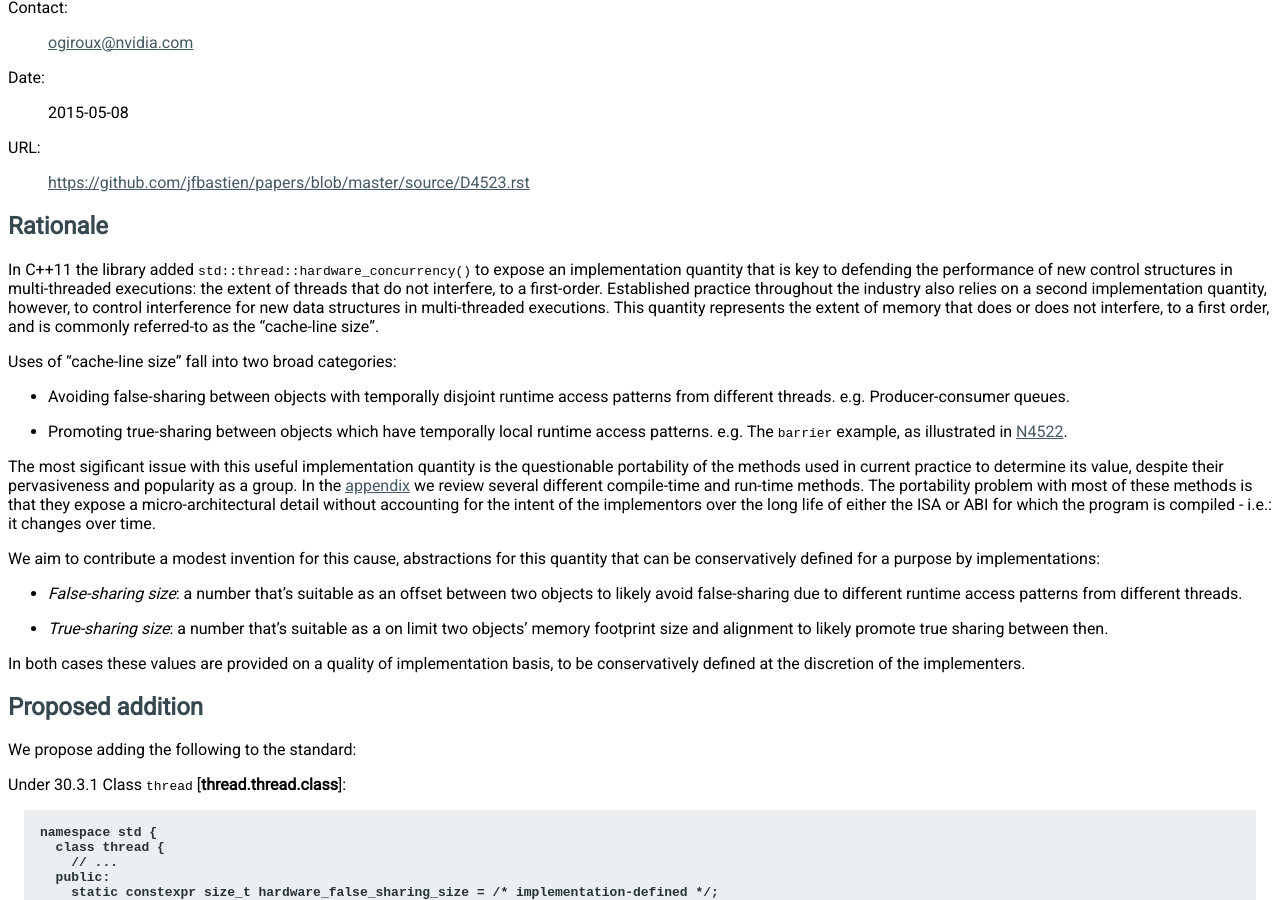
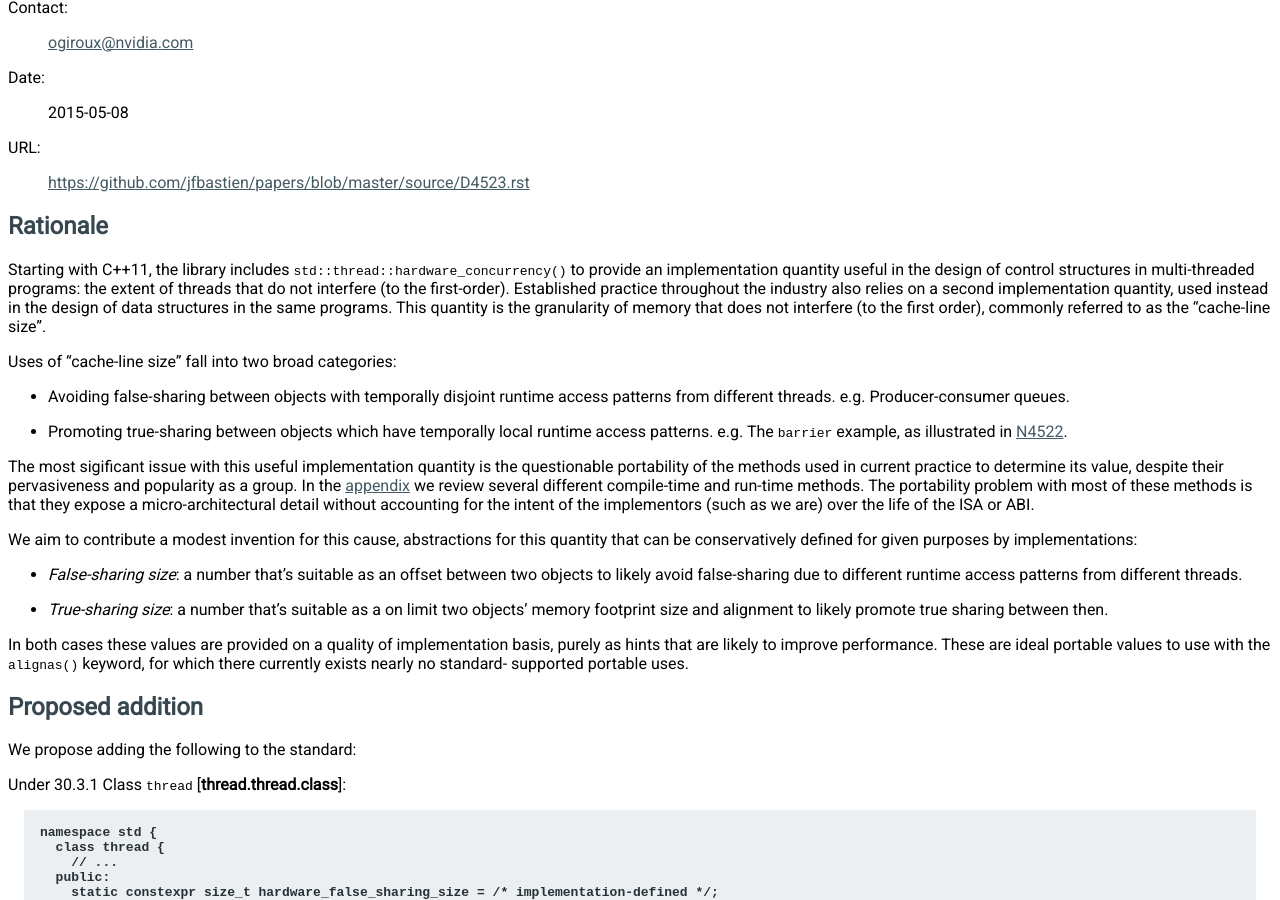
Before and after one commit to jfbastien/papers, a Sphinx documentation site: the page built from source/D4523.rst, in a window 1280 px wide and 900 px high, scrolled down 280 px. Built offline with Sphinx 7.4.7, drawn with Linux system fonts in a browser that asks for light colours.

Commit message:
More front matter

```diff
--- a/source/D4523.rst
+++ b/source/D4523.rst
@@ -15,14 +15,13 @@ D4523 ``constexpr std::thread::hardware_{true,false}_sharing_size``
 Rationale
 ---------
 
-In C++11 the library added ``std::thread::hardware_concurrency()`` to expose an
-implementation quantity that is key to defending the performance of new control
-structures in multi-threaded executions: the extent of threads that do not interfere,
-to a first-order. Established practice throughout the industry also relies on a second
-implementation quantity, however, to control interference for new data structures in
-multi-threaded executions.  This quantity represents the extent of memory that does
-or does not interfere, to a first order, and is commonly referred-to as the "cache-line
-size".
+Starting with C++11, the library includes ``std::thread::hardware_concurrency()`` to
+provide an implementation quantity useful in the design of control structures in
+multi-threaded programs: the extent of threads that do not interfere (to the first-order).
+Established practice throughout the industry also relies on a second implementation
+quantity, used instead in the design of data structures in the same programs.  This
+quantity is the granularity of memory that does not interfere (to the first order),
+commonly referred to as the "cache-line size".
 
 Uses of "cache-line size" fall into two broad categories:
 
@@ -38,11 +37,10 @@ portability of the methods used in current practice to determine its value, desp
 their pervasiveness and popularity as a group.  In the appendix_ we review several
 different compile-time and run-time methods.  The portability problem with most of
 these methods is that they expose a micro-architectural detail without accounting for
-the intent of the implementors over the long life of either the ISA or ABI for which
-the program is compiled - i.e.: it changes over time.
+the intent of the implementors (such as we are) over the life of the ISA or ABI.
 
 We aim to contribute a modest invention for this cause, abstractions for this quantity
-that can be conservatively defined for a purpose by implementations:
+that can be conservatively defined for given purposes by implementations:
 
 * *False-sharing size*: a number that's suitable as an offset between two objects
   to likely avoid false-sharing due to different runtime access patterns from
@@ -50,8 +48,10 @@ that can be conservatively defined for a purpose by implementations:
 * *True-sharing size*: a number that's suitable as a on limit two objects' memory
   footprint size and alignment to likely promote true sharing between then.
 
-In both cases these values are provided on a quality of implementation basis, to
-be conservatively defined at the discretion of the implementers.
+In both cases these values are provided on a quality of implementation basis, purely
+as hints that are likely to improve performance.  These are ideal portable values to use
+with the ``alignas()`` keyword, for which there currently exists nearly no standard-
+supported portable uses.
 
 -----------------
 Proposed addition
```
